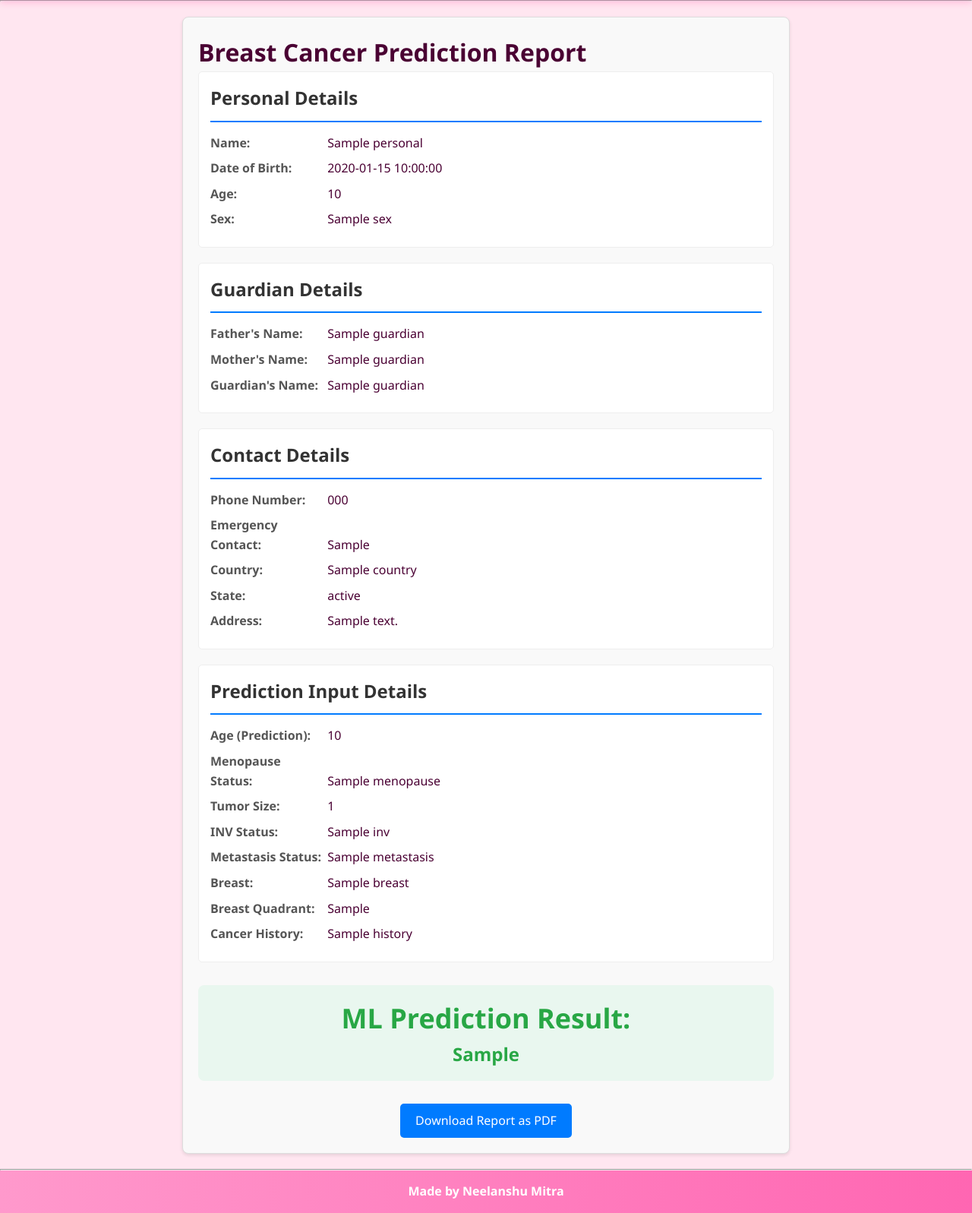
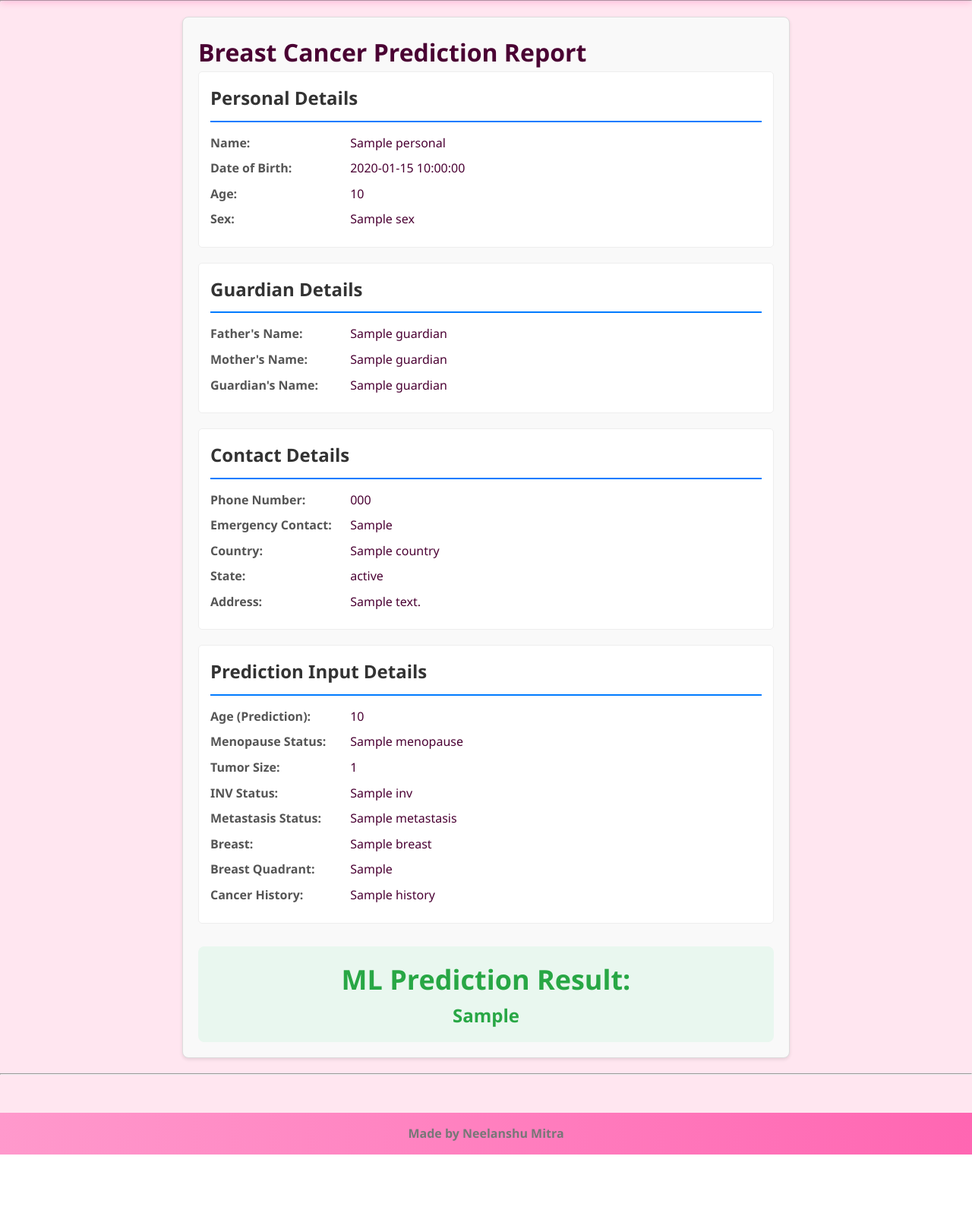
Before and after one commit to neelanshu7/Breast_Cancer_Prediction, a Flask app: template templates/report.html in a window 1280 px wide. Shown: the part 70-1667 px from the top of the page at 76% size. After the commit the page ends 1590 px from the top, so only its background shows below. Run offline with Flask 2, Linux system fonts and the light colour scheme; the template is opened without the code that fills it: most values are stand-ins (such as "Sample title", 1, 10 or a date in 2020); parts of the project's set-up code (start-up, migrations or seed data) failed here and were passed over.

Commit message:
Update report.html

```diff
--- a/templates/report.html
+++ b/templates/report.html
@@ -7,7 +7,6 @@
     <title>Prediction Report</title>
     <link rel="stylesheet" type="text/css" href="{{ url_for('static', filename='style.css') }}">
     <style>
-        /* Add specific styles for report.html here if needed */
         .report-container {
             max-width: 800px;
             margin: 20px auto;
@@ -37,39 +36,27 @@
         .report-section p strong {
             color: #555;
             display: inline-block;
-            width: 150px; /* Align labels */
+            width: 180px;
         }
         .prediction-result {
             font-size: 1.5em;
             font-weight: bold;
-            color: #28a745; /* Green for positive, change as needed */
+            color: #28a745;
             text-align: center;
             margin-top: 30px;
             padding: 15px;
             background-color: #e9f7ef;
             border-radius: 8px;
         }
-        .download-button-container {
+        footer {
             text-align: center;
-            margin-top: 30px;
-        }
-        .download-button {
-            background-color: #007bff;
-            color: white;
-            padding: 10px 20px;
-            border: none;
-            border-radius: 5px;
-            cursor: pointer;
-            font-size: 1em;
-            text-decoration: none; /* For anchor tag */
-            display: inline-block;
-        }
-        .download-button:hover {
-            background-color: #0056b3;
+            margin-top: 50px;
+            color: #777;
         }
     </style>
 </head>
 <body>
+
     <header>
         <div class="logo">
             <img src="/static/logo.png" alt="Company Logo" />
@@ -84,6 +71,7 @@
             <button class="signup-btn">Sign Up</button>
         </div>
     </header>
+
     <hr>
 
     <div class="report-container">
@@ -115,7 +103,7 @@
 
         <div class="report-section">
             <h2>Prediction Input Details</h2>
-            <p><strong>Age (Prediction):</strong> {{ prediction_input_data.age_pred }}</p>
+            <p><strong>Age (Prediction):</strong> {{ prediction_input_data.age }}</p>
             <p><strong>Menopause Status:</strong> {{ prediction_input_data.menopause }}</p>
             <p><strong>Tumor Size:</strong> {{ prediction_input_data.tumor_size }}</p>
             <p><strong>INV Status:</strong> {{ prediction_input_data.inv }}</p>
@@ -130,14 +118,16 @@
             <p>{{ ml_prediction_result }}</p>
         </div>
 
-        <div class="download-button-container">
-            <a href="{{ url_for('download_report_pdf') }}" class="download-button">Download Report as PDF</a>
+        <div id="js-debug-container">
+
         </div>
     </div>
 
     <hr>
+
     <footer>
         Made by Neelanshu Mitra
     </footer>
+
 </body>
 </html>
```
